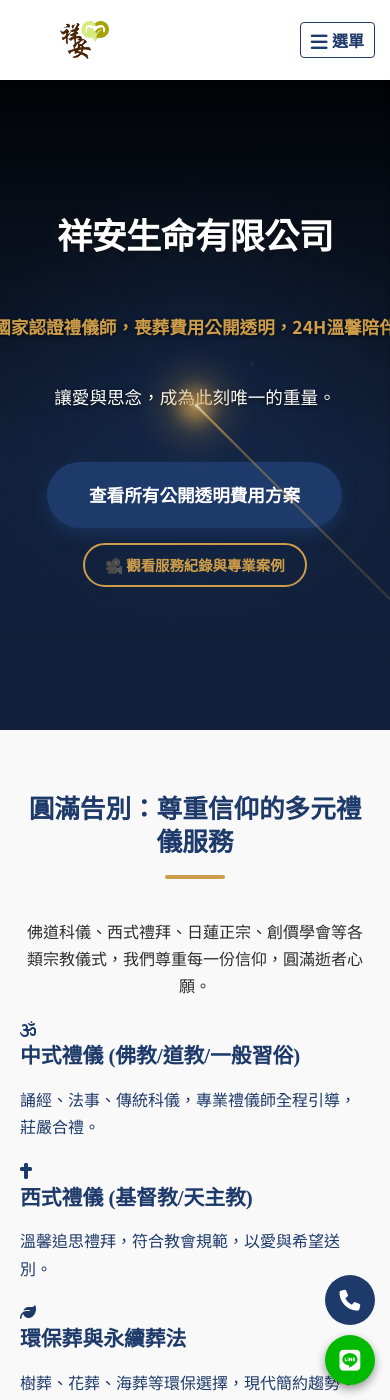
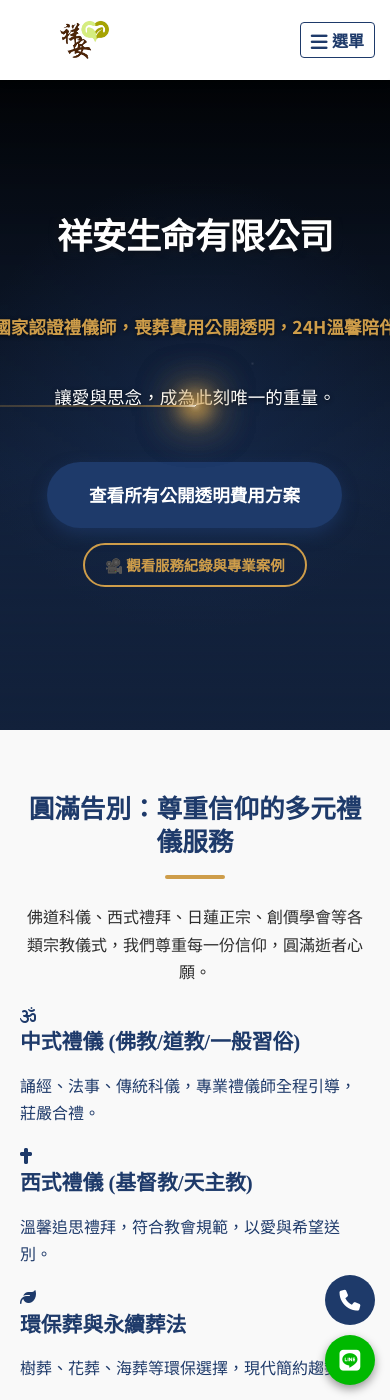
Before and after one commit to Shiangan/Shiangan, a Jekyll site: the page index.html, which Jekyll copies as it is, in a window 390 px wide and 1400 px high. Built offline with Jekyll 4.4.1, drawn with Linux system fonts in a browser that asks for light colours; some web fonts are replaced.

Commit message:
Update style.css

```diff
--- a/css/style.css
+++ b/css/style.css
@@ -24,10 +24,10 @@
 
 :root {
     /* 🏆 品牌色系 - 最終質感與對比度優化 */
-    --primary-color: #1e3a6a;  /* 深藍/藏青 */
-    --primary-dark: #12213b;   /* 極深藍/夜空 */
-    --accent-color: #ce9d4a;   /* 金黃/流星色 */
-    --secondary-color: #4a5c78; /* 沉穩的藍灰色 */
+    --primary-color: #1e3a6a;  /* 深藍/藏青 (Primary Blue) */
+    --primary-dark: #12213b;   /* 極深藍/夜空 (Darkest Blue) */
+    --accent-color: #ce9d4a;   /* 金黃/流星色 (Accent Gold) */
+    --secondary-color: #4a5c78; /* 沉穩的藍灰色 (Muted Slate) */
 
     /* 文字色系 */
     --text-dark: #2c2c2c;
@@ -49,12 +49,9 @@
     --content-max-width: 1200px;
     --padding-section-v: 80px;
 
-    /* ⭐️ 流星動畫變數 (從 JS 獲取) */
-    --rotation: -135deg;
-    --travel-x: -150vw;
-    --travel-y: 120vh;
-    --breakpoint-mobile: 576px; /* 統一使用 */
-    --breakpoint-tablet: 900px; /* 統一使用 */
+    /* ⭐️ 斷點定義 (統一管理 RWD) */
+    --breakpoint-mobile: 576px;
+    --breakpoint-tablet: 900px;
 }
 
 
@@ -68,6 +65,8 @@
 html {
     scroll-behavior: smooth;
     font-size: 16px;
+    /* 💥 RWD 優化：防止在某些手機上的字體大小調整 */
+    -webkit-text-size-adjust: 100%;
 }
 
 body {
@@ -87,33 +86,42 @@
 .js-loading { opacity: 0; transition: opacity 0.5s; }
 body.no-scroll { overflow: hidden; position: fixed; width: 100%; height: 100%; top: 0; left: 0; }
 
-img { max-width: 100%; height: auto; vertical-align: middle; }
-
-/* 可訪問性/焦點優化 */
+img {
+    max-width: 100%;
+    height: auto;
+    vertical-align: middle;
+    /* 避免 img 導致的水平滾動 */
+    display: block;
+}
+
+/* 可訪問性/焦點優化 - 統一 :focus-visible 樣式 */
 a {
     color: var(--primary-color);
     text-decoration: none;
-    transition: color 0.3s, background-color 0.3s, opacity 0.3s, outline 0.3s;
-}
-
-a:hover, a:focus {
+    transition: color 0.3s, background-color 0.3s, opacity 0.3s;
+}
+
+a:hover {
     color: var(--primary-dark);
     opacity: 0.95;
-    outline: 2px solid var(--accent-color);
+}
+
+a:focus-visible { /* 強化可訪問性 */
+    outline: 3px solid var(--accent-color);
     outline-offset: 2px;
 }
 
-/* 標題樣式 */
-h1, h2, h3, h4, h5, h6 { /* 統一標題族群定義 */
+/* 標題樣式 - 使用 clamp 實現流體排版 */
+h1, h2, h3, h4, h5, h6 {
     font-family: var(--font-serif);
     line-height: 1.3;
-    margin-bottom: 1.5em;
+    margin-bottom: 1.5rem; /* 統一使用 rem 單位 */
     color: var(--secondary-color);
     font-weight: 700;
 }
 
 h1 {
-    /* 修正：RWD 單位調整，確保下限與上限穩定 */
+    /* 🏆 流體排版：確保下限 (1.8rem) 與上限 (4.0rem) 穩定 */
     font-size: clamp(1.8rem, 4.5vmin, 4.0rem);
     text-align: center;
     word-break: break-word;
@@ -123,7 +131,7 @@
 }
 
 h2 {
-    /* 修正：RWD 單位調整，確保下限與上限穩定 */
+    /* 🏆 流體排版 */
     font-size: clamp(1.6rem, 3.5vmin, 2.5rem);
     margin-top: 0.5em;
     text-align: center;
@@ -148,7 +156,7 @@
 }
 
 h3 {
-    /* 修正：RWD 單位調整 */
+    /* 🏆 流體排版 */
     font-size: clamp(1.3rem, 3vmin, 1.8rem);
     color: var(--primary-color);
     margin-bottom: 0.8em;
@@ -175,18 +183,18 @@
     margin-bottom: 0.5em;
 }
 
-p { margin-bottom: 1em; }
+p { margin-bottom: 1rem; } /* 統一使用 rem */
 
 /* 基礎內容元素優化 */
 table, blockquote, pre, figure {
-    margin: 1.5em 0;
-}
-
-/* 程式碼區塊樣式 (Code Block) - 使用變數統一顏色 */
+    margin: 1.5rem 0; /* 統一使用 rem */
+}
+
+/* 程式碼區塊樣式 (Code Block) */
 pre {
     background-color: var(--primary-dark);
     color: var(--code-color);
-    padding: 15px;
+    padding: 1rem;
     border-radius: 6px;
     overflow-x: auto;
     font-family: 'Consolas', 'Courier New', monospace;
@@ -252,7 +260,7 @@
     margin-right: auto;
 }
 
-/* 自動調整單行文字 */
+/* 自動調整單行文字 (fit-text-line) */
 .text-line-container {
   display: block;
   overflow: hidden;
@@ -279,7 +287,7 @@
     z-index: 1000;
     box-shadow: 0 2px 10px var(--shadow-color);
     transition: background-color 0.3s, box-shadow 0.3s;
-    /* 效能優化：強制提升為獨立圖層，優化滾動性能 */
+    /* 🏆 效能優化：強制提升為獨立圖層，優化滾動性能 */
     will-change: transform, background-color, box-shadow;
     transform: translateZ(0);
 }
@@ -301,6 +309,7 @@
     /* 強化滾動效果的透明度與陰影 */
     background-color: rgba(255, 255, 255, 0.95);
     box-shadow: 0 4px 15px rgba(0, 0, 0, 0.15);
+    /* 強化質感：玻璃模糊效果 */
     -webkit-backdrop-filter: blur(5px);
     backdrop-filter: blur(5px);
 }
@@ -338,7 +347,7 @@
     letter-spacing: 0.5px;
 }
 
-.main-nav a:hover, .main-nav a:focus, .main-nav a.active {
+.main-nav a:hover, .main-nav a:focus-visible, .main-nav a.active {
     color: var(--primary-color);
 }
 
@@ -349,6 +358,10 @@
 }
 
 /* 下拉選單質感優化 (桌面版) */
+.dropdown {
+    position: relative;
+}
+
 .submenu {
     position: absolute;
     top: 100%;
@@ -368,7 +381,8 @@
     opacity: 0;
     visibility: hidden;
     overflow: hidden;
-    max-height: unset;
+    max-height: 400px;
+    overflow-y: auto;
 }
 
 .dropdown:hover > .submenu,
@@ -469,6 +483,7 @@
     vertical-align: middle;
 }
 
+
 /* -------------------------------------------
  * 2. CTA 按鈕與共通元件
  * ------------------------------------------- */
@@ -517,7 +532,7 @@
     box-shadow: 0 4px 10px rgba(206, 157, 74, 0.4);
 }
 
-.cta-button.secondary:focus {
+.cta-button.secondary:focus-visible { /* 強化可訪問性 */
     outline: 2px solid var(--primary-color);
     outline-offset: 4px;
 }
@@ -687,23 +702,13 @@
 }
 
 
-/* ⭐️ 流星動畫關鍵幀 (性能優化：調整為 2 幀) */
 @keyframes shooting-star-random {
-    0% {
-        transform: rotate(var(--rotation)) translate3d(0, 0, 0);
-        opacity: 0;
-    }
-    1% {
-        opacity: 1;
-    }
-    99% {
-        opacity: 1;
-    }
-    100% {
-        transform: rotate(var(--rotation)) translate3d(var(--travel-x), var(--travel-y), 0);
-        opacity: 0;
-    }
-}
+    0% { transform: rotate(var(--rotation)) translate3d(0, 0, 0); opacity: 0; }
+    1% { opacity: 1; } /* 🌟 確保瞬間顯示 */
+    99% { opacity: 1; }
+    100% { transform: rotate(var(--rotation)) translate3d(var(--travel-x), var(--travel-y), 0); opacity: 0; }
+}
+
 
 .meteor {
     position: absolute;
@@ -940,8 +945,8 @@
     margin: 15px;
     border-radius: 10px;
     font-weight: 400;
-    /* RWD 依據斷點調整 */
-    flex-basis: calc(100% / 7 - 30px);
+    /* RWD 依據斷點調整：桌面版預設 4 欄，讓視覺更舒適 */
+    flex-basis: calc(25% - 30px);
     min-width: 200px;
     position: relative;
     box-shadow: 0 6px 15px rgba(0, 0, 0, 0.1);
@@ -1004,6 +1009,7 @@
     overflow: hidden;
 }
 
+/* 修正：使用 button 語義化，並加入 :focus-visible 強化可訪問性 */
 .accordion-header {
     display: flex;
     align-items: center;
@@ -1043,8 +1049,8 @@
     background-color: var(--bg-light);
     outline: none;
 }
-.accordion-header:focus-visible {
-    outline: 2px solid var(--accent-color);
+.accordion-header:focus-visible { /* 🏆 焦點強化 */
+    outline: 3px solid var(--accent-color);
     outline-offset: 2px;
 }
 
@@ -1066,6 +1072,7 @@
     transform: rotate(360deg);
 }
 
+/* 修正：使用 max-height 過渡實現平滑展開 */
 .accordion-content {
     max-height: 0;
     overflow: hidden;
@@ -1102,7 +1109,8 @@
 
 .footer-grid {
     display: grid;
-    grid-template-columns: repeat(3, 1fr);
+    /* 修正：統一使用 minmax 避免 RWD 變形 */
+    grid-template-columns: repeat(3, minmax(0, 1fr));
     gap: 40px;
     padding-bottom: 40px;
     max-width: var(--content-max-width);
@@ -1244,16 +1252,16 @@
 
 /* Back-to-Top 按鈕樣式 - 已從 floating-cta 分離，單獨設置位置 */
 .back-to-top {
-    position: fixed; /* 確保它不會被其他元素影響 */
+    position: fixed;
     /* 修正：位置上移，確保不與浮動 CTA 衝突 */
     bottom: 110px;
-    right: 25px; /* 與 floating-cta 保持一致 */
+    right: 25px;
     background-color: var(--accent-color);
     color: var(--primary-dark);
     width: 45px;
     height: 45px;
     border-radius: 50%;
-    display: none;
+    display: none; /* 初始隱藏，由 JS 控制顯示 */
     align-items: center;
     justify-content: center;
     font-size: 1.2rem;
@@ -1274,8 +1282,7 @@
  * ------------------------------------------- */
 
 .article-main-layout {
-    display: grid;
-    grid-template-columns: 1fr 3fr; /* 側邊欄與內容區比例 */
+    grid-template-columns: 1fr 3fr;
     gap: 40px;
 }
 
@@ -1312,6 +1319,47 @@
     margin-right: 8px;
 }
 
+/* --- 文章內文細節調整 --- */
+
+/* 修正：確保 .article-body 內 h2 具有步驟徽章時的對齊 */
+.article-body h2 {
+    display: flex;
+    align-items: center;
+}
+
+/* 修正：確保 TOC 滾動條在 macOS/Windows 上視覺更佳 */
+.article-sidebar {
+    /* 移除原生滾動條視覺，若需要可使用 JS 替換 */
+    scrollbar-width: thin;
+    scrollbar-color: var(--accent-color) var(--bg-light);
+}
+
+.article-sidebar::-webkit-scrollbar {
+    width: 6px;
+}
+.article-sidebar::-webkit-scrollbar-thumb {
+    background-color: var(--accent-color);
+    border-radius: 3px;
+}
+.article-sidebar::-webkit-scrollbar-track {
+    background: var(--bg-light);
+}
+
+/* 內嵌連結視覺差異化 */
+.article-body a:not(.cta-button):not(.category-tag) {
+    text-decoration: underline;
+    text-decoration-thickness: 1px;
+    text-underline-offset: 3px;
+    text-decoration-color: var(--accent-color);
+    transition: all 0.2s;
+}
+
+.article-body a:hover:not(.cta-button):not(.category-tag) {
+    text-decoration-color: var(--primary-color);
+    background-color: rgba(206, 157, 74, 0.1);
+}
+
+
 /* 文章目錄 (TOC) */
 .table-of-contents ul, .table-of-contents ol {
     list-style: none;
@@ -1325,7 +1373,7 @@
     display: block;
     color: var(--secondary-color);
     padding: 3px 0;
-    border-left: 3px solid transparent; /* 預留空間 */
+    border-left: 3px solid transparent;
     transition: all 0.2s;
 }
 /* TOC 激活狀態優化 */
@@ -1339,7 +1387,7 @@
 
 /* 緊急聯繫側邊欄塊 - 更名為 sidebar-cta (語義化) */
 .sidebar-cta {
-    background-color: var(--primary-dark); /* 修正為 primary-dark (更沉穩) */
+    background-color: var(--primary-dark);
     color: var(--text-light);
     border: none;
     padding: 25px;
@@ -1444,6 +1492,7 @@
     margin-bottom: 20px;
     padding-bottom: 0;
     border-bottom: none;
+    /* 🏆 流體排版 */
     font-size: clamp(1.4rem, 3vmin, 2rem);
     color: var(--primary-dark);
 }
@@ -1623,7 +1672,7 @@
 
 
 /* -------------------------------------------
-   9. 自然葬區塊 (Services)
+   9. 服務區塊 (Services)
    ------------------------------------------- */
 
 /* 1. 服務類型卡片佈局優化 */
@@ -1768,7 +1817,7 @@
 }
 
 .page-hero-content h1 {
-    /* 修正：RWD 單位調整 */
+    /* 🏆 流體排版 */
     font-size: clamp(1.8rem, 3.5vmin, 2.8rem);
     color: var(--text-light);
     margin-bottom: 20px;
@@ -1814,7 +1863,8 @@
 /* 突出【最受歡迎】卡片 */
 .price-plan.featured {
     border-color: var(--accent-color);
-    transform: scale(1.03);
+    /* 🏆 修正：將 scale 縮小一點，使其在 RWD 上的影響最小化 */
+    transform: scale(1.02);
     box-shadow: 0 0 0 4px var(--accent-color), 0 10px 30px rgba(0, 0, 0, 0.2);
 }
 
@@ -1906,6 +1956,8 @@
 
 .comparison-table {
     width: 100%;
+    /* 確保在小屏幕上有最小寬度，以利橫向滾動 */
+    min-width: 700px;
     border-collapse: separate;
     border-spacing: 0;
     margin-top: 30px;
@@ -2049,7 +2101,8 @@
 
 .contact-grid-2col {
     display: grid;
-    grid-template-columns: 1.5fr 1fr;
+    /* 修正：優化比例為 2:1，讓表單有更多空間 */
+    grid-template-columns: 2fr 1fr;
     gap: 40px;
     align-items: flex-start;
 }
@@ -2106,6 +2159,12 @@
     box-shadow: 0 0 0 3px rgba(206, 157, 74, 0.2);
     outline: none;
 }
+.contact-form input:focus-visible, /* 🏆 可訪問性強化 */
+.contact-form select:focus-visible,
+.contact-form textarea:focus-visible {
+    outline: 3px solid var(--accent-color);
+    outline-offset: 2px;
+}
 
 .contact-form textarea {
     resize: vertical;
@@ -2199,9 +2258,9 @@
 
 /* 1. 平板與小型筆電 (Max-width: 1400px - 901px) */
 @media (max-width: 1400px) {
-    /* 流程圖從 7 欄縮減為 4 欄 */
+    /* 流程圖從 4 欄縮減為 3 欄 */
     .flow-chart li {
-        flex-basis: calc(25% - 30px);
+        flex-basis: calc(33.33% - 30px);
     }
 }
 
@@ -2248,7 +2307,7 @@
         top: var(--header-height);
         left: 0;
         width: 100%;
-        background-color: var(--bg-light); /* 修正：RWD 選單背景顏色 */
+        background-color: var(--bg-light);
         box-shadow: 0 2px 5px rgba(0, 0, 0, 0.2);
         max-height: calc(100vh - var(--header-height));
         overflow-y: auto;
@@ -2317,7 +2376,7 @@
         transform: rotate(180deg);
     }
 
-    /* 修正：平板/手機下拉菜單最大高度的過渡邏輯，以實現平滑展開 */
+    /* 🏆 修正：平板/手機下拉菜單使用 max-height 過渡，實現平滑展開 */
     .submenu {
         position: static;
         width: 100%;
@@ -2330,10 +2389,10 @@
         box-shadow: none;
         border-top: none;
         border-radius: 0;
-        padding: 0 0; /* 修正：初始 padding 為 0 */
+        padding: 0 0;
     }
     .dropdown.active > .submenu {
-        /* JS 應設置 max-height: 500px (或足夠大)，這裡只是視覺效果 */
+        /* JS 應設置 max-height: 500px (或足夠大)，讓 CSS 負責過渡 */
         max-height: 500px;
         padding: 10px 0;
     }
@@ -2348,7 +2407,7 @@
         background-attachment: scroll;
     }
 
-    /* 流程圖在平板電腦下顯示 3 欄 (修正原邏輯) */
+    /* 流程圖在平板電腦下顯示 3 欄 */
     .flow-chart li {
         flex-basis: calc(33.33% - 30px);
         min-width: unset;
@@ -2410,8 +2469,8 @@
         right: 20px;
     }
     .back-to-top {
-        bottom: 150px;
-        right: 20px; /* 統一與 CTA 對齊 */
+        bottom: 100px; /* 修正位置：在 900px 下，應比 CTA 高 1 個間距 + CTA 高度 */
+        right: 20px;
     }
 
     /* 方案卡片 RWD 調整 */
@@ -2436,7 +2495,7 @@
         text-align: left;
     }
 
-    .footer-block:nth-child(3) {
+    .footer-block:last-child {
         /* 將聯繫資訊放在最後一欄（第二列），佔滿兩格 */
         grid-column: span 2;
     }
@@ -2467,10 +2526,6 @@
     }
     .flow-chart ol {
         padding: 0 10px;
-    }
-
-    .religion-grid, .commitment-grid, .trust-section .card-grid {
-        grid-template-columns: 1fr;
     }
 
     .price-card-grid {
@@ -2484,7 +2539,7 @@
         padding-right: 20px;
         padding-bottom: 40px;
     }
-    .footer-block:nth-child(3) {
+    .footer-block:last-child {
         grid-column: span 1;
     }
 
@@ -2517,7 +2572,9 @@
     /* Back-to-Top 最終位置 */
     .back-to-top {
         right: 15px;
-        bottom: 120px; /* 避開垂直堆疊的 CTA */
+        bottom: 90px; /* 修正：避開垂直堆疊的 CTA */
+        width: 40px;
+        height: 40px;
     }
 
     /* 表格 RWD 確保橫向滾動 */
@@ -2526,15 +2583,17 @@
         -webkit-overflow-scrolling: touch;
     }
 
+    /* 確保表格在極小螢幕下有最小寬度 */
     .comparison-table {
-        min-width: 700px;
+        min-width: 600px;
     }
 }
 
 /* ⭐️ 錨點滾動修正：確保跳轉至區塊時不被固定 Header 遮擋 */
 :target {
-    scroll-margin-top: var(--header-height);
-}
+    scroll-margin-top: calc(var(--header-height) + 20px); /* 增加額外空間，視覺更好 */
+}
+
 
 /* -------------------------------------------
  * 13. 網站互動與工具類 (Utility & Animation)
@@ -2550,7 +2609,7 @@
     box-shadow: 0 4px 15px var(--shadow-color);
     transition: transform 0.3s, box-shadow 0.3s;
     will-change: transform;
-    height: 100%; /* 確保網格佈局中高度一致 */
+    height: 100%;
 }
 
 .base-card:hover {
@@ -2580,7 +2639,7 @@
     opacity: 0;
     transform: translateY(30px);
     transition: opacity 0.8s ease-out, transform 0.8s ease-out;
-    will-change: opacity, transform;
+    will-change: opacity, transform; /* 🏆 效能優化 */
 }
 
 /* 滾動進入視口時，由 JS 加上此類別 */
@@ -2627,4 +2686,55 @@
 .color-accent { color: var(--accent-color) !important; }
 .font-serif { font-family: var(--font-serif) !important; }
 .font-bold { font-weight: 700 !important; }
-.text-justify { text-align: justify !important; }
+.text-justify { text-align: justify !important; } /* 修正缺少 !important */
+
+
+/* -------------------------------------------
+ * 14. 最終優化與細節 (Final Polish & Utilities)
+ * ------------------------------------------- */
+
+/* --- 表單/可訪問性強化 --- */
+
+/* 🏆 確保所有焦點元素的可訪問性樣式一致 */
+input:focus-visible,
+select:focus-visible,
+textarea:focus-visible,
+button:focus-visible,
+.cta-button:focus-visible {
+    outline: 3px solid var(--accent-color);
+    outline-offset: 2px;
+}
+
+/* 禁用時的視覺反饋 */
+:disabled {
+    cursor: not-allowed;
+    opacity: 0.6;
+    filter: grayscale(100%);
+}
+
+/* --- 工具類：Flex 佈局 --- */
+
+.flex-center {
+    display: flex;
+    align-items: center;
+    justify-content: center;
+}
+
+.flex-between {
+    display: flex;
+    align-items: center;
+    justify-content: space-between;
+}
+
+
+/* --- RWD 邊緣案例 (防止水平滾動) --- */
+
+@media (max-width: 900px) {
+    /* 確保所有寬度設置為 100% 的元素不會導致水平滾動 */
+    .hero-section,
+    .main-header,
+    footer,
+    body { /* 確保 body 也處理了潛在的溢出 */
+        overflow-x: hidden;
+    }
+}
```
